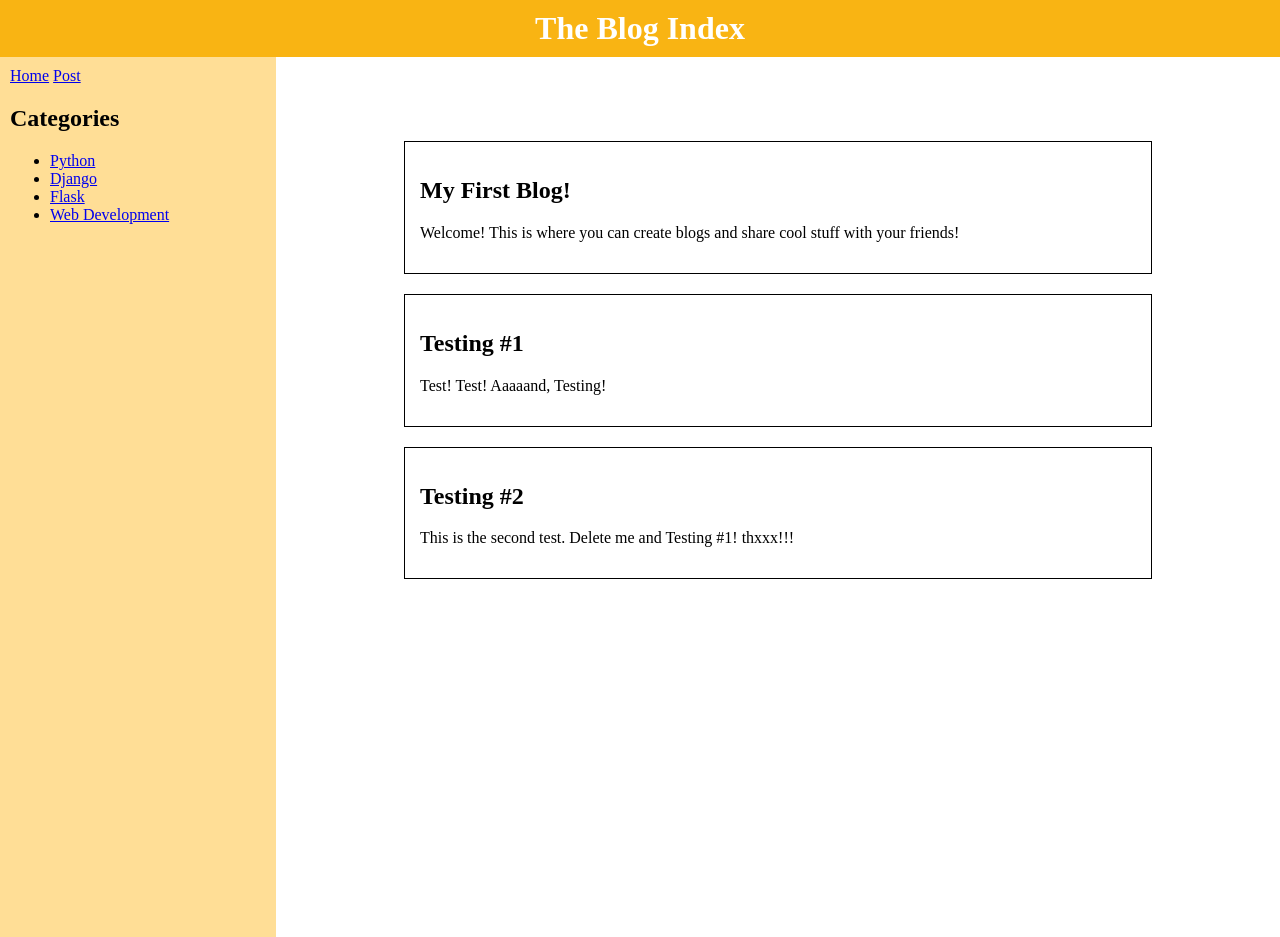
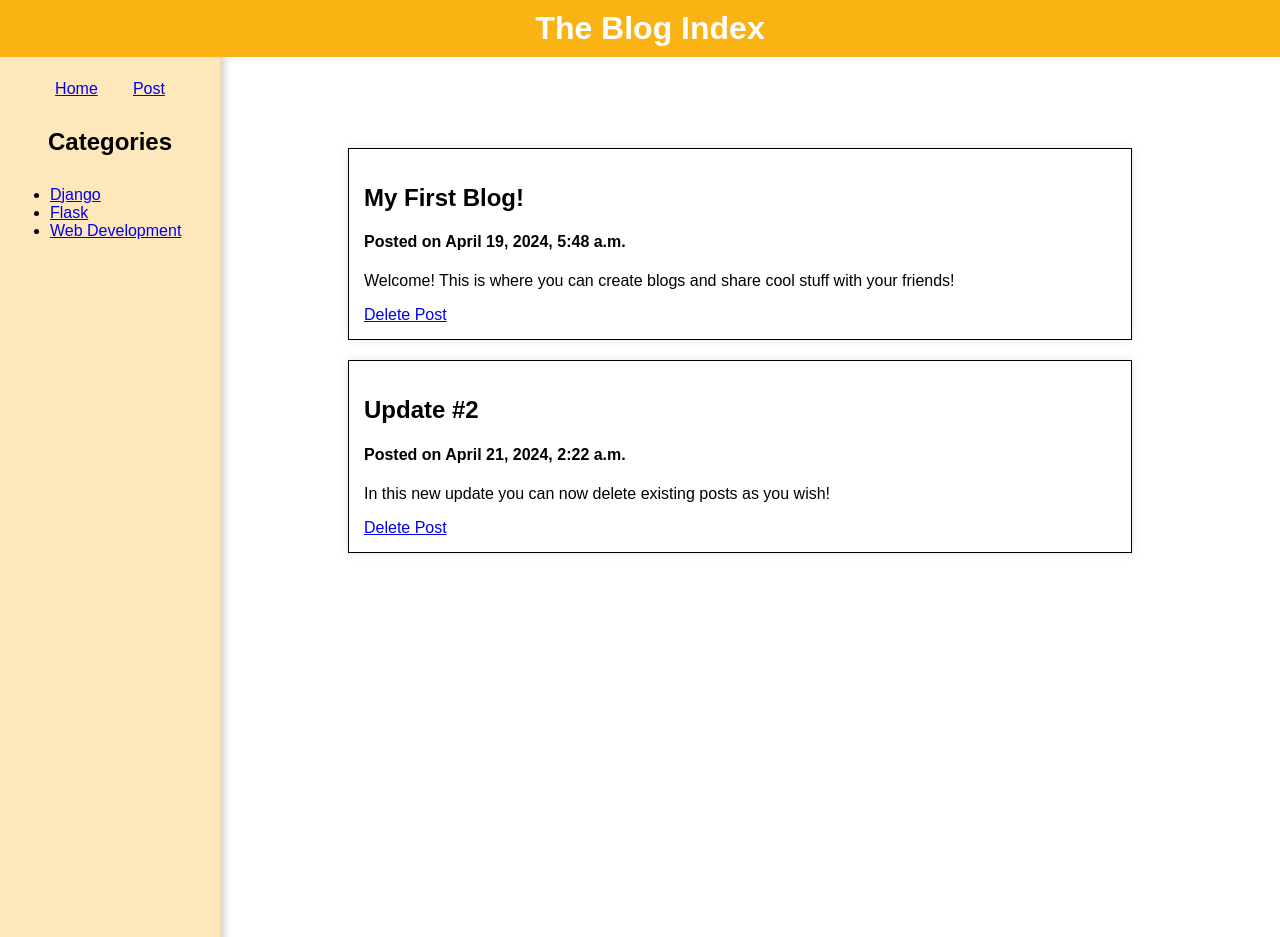
Before and after one commit to orlandoQ03/blogs-finals, a Django app: page / in a window 1280 px wide. Run offline with Django 5.2, Linux system fonts and the light colour scheme; data comes from the database, SQL or seed files in the repository.

Commit message:
Added delete feature

```diff
--- a/blog/myblog/models.py
+++ b/blog/myblog/models.py
@@ -5,4 +5,4 @@ from django.db import models
 class BlogPost(models.Model):
     title = models.CharField(max_length=200)
     content = models.TextField()
-    created_at = models.DateTimeField(auto_now_add=True)
+    date = models.DateTimeField(auto_now_add=True)
--- a/blog/myblog/static/myblog/css/style.css
+++ b/blog/myblog/static/myblog/css/style.css
@@ -1,5 +1,5 @@
 body{
-    front-family: 'Arial', sans-serif;
+    font-family: 'Arial', sans-serif;
     background-color: ffffff;
     margin: auto;
     display: flex;
@@ -12,6 +12,10 @@ body{
     padding: 10px;
     text-align: center;
     margin: 0%;
+    position:fixed;
+    top: 0;
+    width: 100%;
+    z-index: 1;
 }
 
 .main-body {
@@ -20,22 +24,42 @@ body{
 }
 
 .left-sidebar {
-    background-color: rgb(255, 222, 150);
+    background-color: rgb(255, 231, 188);
     color: black;
     padding: 10px;
-    width: 20%;
+    width: 200px;
+    height: 100vh;
     position: fixed;
-    height: 100vh;
     overflow-y: auto;
+    border-right: 2px solid rgb(140, 87, 35, 0.1);
+    box-shadow: 0 0 10px 0 rgba(0, 0, 0, 0.3);
+}
+
+.main-nav {
+    color: white;
+    padding: 10px;
+    margin-top: calc(40px + 10%);
+    display: flex;
+    justify-content: space-evenly;
+}
+
+.main-catagories {
+    color: rgb(0, 0, 0);
+    padding: 10px;
+    margin-top: 10px;
+    display: flex;
+    justify-content: space-evenly;
 }
 
 .main-content {
     color: rgb(0, 0, 0);
-    margin-left: 30%;
-    margin-top: 5%;
+    margin-left: calc(200px + 10%);
+    margin-right: 10%;
+    margin-top: 10%;
     padding: 10px;
     width: 60%;
     overflow-x: auto;
+    width: calc(100% - 200px);
 }
 
 .post {
@@ -45,4 +69,5 @@ body{
     margin: 10px;
     border: 1px solid rgb(0, 0, 0);
     margin-bottom: 20px;
+    box-shadow: 0 0 10px 0 rgba(0, 0, 0, 0.1);
 }
--- a/blog/myblog/templates/blog_create.html
+++ b/blog/myblog/templates/blog_create.html
@@ -15,7 +15,7 @@
     </div>
     {% endif %}
 
-    <form method="post">
+    <form method="POST">
         {% csrf_token %}
         <label for="title">Title:</label><br>
         <input type="text" id="title" name="title"><br>
--- a/blog/myblog/templates/blog_index.html
+++ b/blog/myblog/templates/blog_index.html
@@ -16,13 +16,13 @@
                 <a href="{% url 'blog_index' %}">Home</a>
                 <a href="{% url 'blog_create' %}">Post</a>
             </nav>
-            <h2>Categories</h2>
-            <ul>
-                <li><a href="#">Python</a></li>
-                <li><a href="#">Django</a></li>
-                <li><a href="#">Flask</a></li>
-                <li><a href="#">Web Development</a></li>
-            </ul>
+            <h2 class="main-catagories">Categories</h2>
+                <ul>
+                    <li><a href="#">Django</a></li>
+                    <li><a href="#">Flask</a></li>
+                    <li><a href="#">Web Development</a></li>
+                </ul>
+            </nav>
         </div>
 
         <!-- Main content -->
@@ -30,7 +30,9 @@
         {% for post in posts %}
             <div class="post">
                 <h2>{{ post.title }}</h2>
+                <h4>Posted on {{ post.date }}</h4>
                 <p>{{ post.content }}</p>
+                <a href="{% url 'blog_delete' post.id %}">Delete Post</a>
             </div>
         {% endfor %}
         </div>
--- a/blog/myblog/urls.py
+++ b/blog/myblog/urls.py
@@ -4,4 +4,5 @@ from .import views
 urlpatterns = [
     path("", views.blog_index, name="blog_index"),
     path("create/", views.blog_create, name="blog_create"),
+    path('delete/<int:id>/', views.blog_delete, name='blog_delete'),
 ]
--- a/blog/myblog/views.py
+++ b/blog/myblog/views.py
@@ -1,4 +1,4 @@
-from django.shortcuts import render, HttpResponse, redirect
+from django.shortcuts import render, redirect, get_object_or_404
 from .models import BlogPost
 from django.contrib import messages
 
@@ -19,12 +19,26 @@ def blog_create(request):
             post.save()
             return redirect("blog_index")
         else:
-            messages.error(request, "Title or Content is blank.")
+            messages.error(request, "Please fill in all fields.")
+    return render(request, "blog_create.html")
 
-    return render(request, "blog_create.html")
+def blog_delete(request, id):
+    post = get_object_or_404(BlogPost, id=id)
+    if request.method == 'POST':
+        post.delete()
+        return redirect('blog_index')
+    return render(request, 'blog_delete.html', {'post': post})
 
 def home(request):
     return render(request, "home.html")
 
 def blogpost(request):
     return render(request, "blogpost.html")
+
+# TODO
+#     Implement CRUD: Create [done], Read [done], Update, Delete[done]
+#     Add more styles to the blog
+#     add commenting feature
+#     fix the post view
+#     ????
+#     profit
```
Also changed, not shown: blog/myblog/templates/blog_delete.html (added, +17 -0 lines), blog/db.sqlite3, blog/myblog/migrations/0003_rename_created_at_blogpost_date.py (added).
